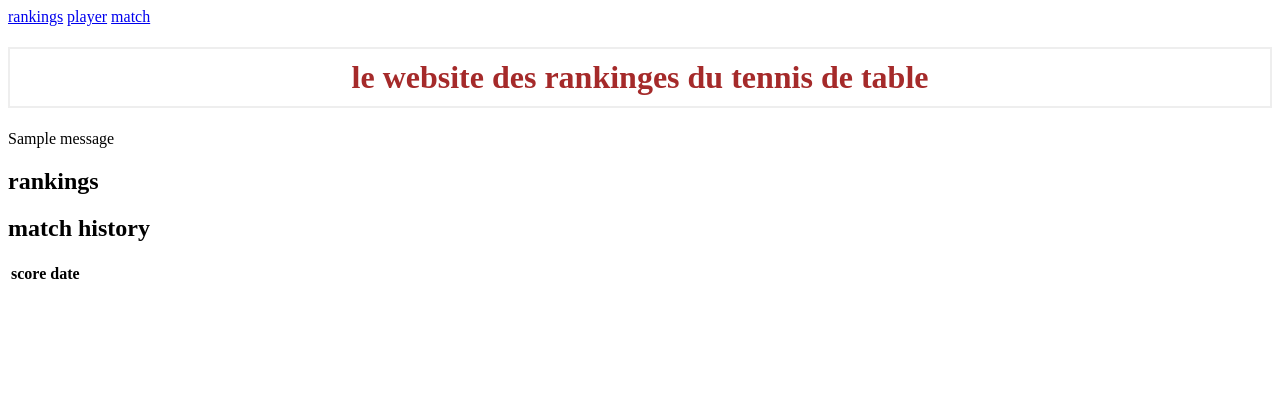
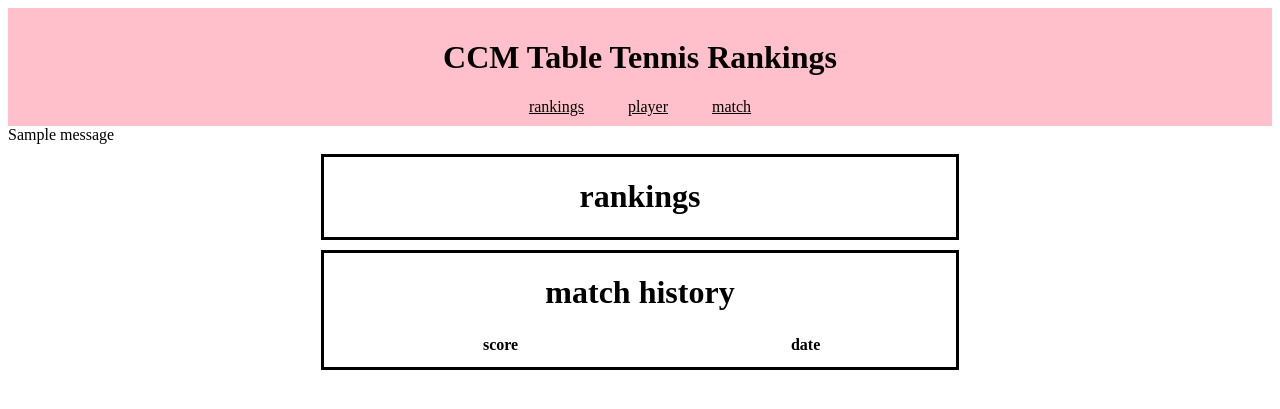
Before and after one commit to mroreoman/tabletennis, a Flask app: page /rankings in a window 1280 px wide. Shown: the top 409 px of the page. Run offline with Flask 3, Linux system fonts and the light colour scheme; one stand-in notice (Sample message) is shown; data that the repository does not hold is empty.

Commit message:
front end work (rankings page)

```diff
--- a/static/css/style.css
+++ b/static/css/style.css
@@ -1,8 +1,35 @@
+header {
+    color: black;
+    text-align: center;
+    background-color: pink;
+    padding: 10px;
+}
+
+nav a {
+    color: inherit;
+    margin: 0 20px;
+}
+
 h1 {
-    border: 2px #eee solid;
-    color: brown;
     text-align: center;
-    padding: 10px;
+}
+
+ol {
+    padding-left: 0;
+    list-style: upper-alpha inside;
+}
+
+.block {
+    margin: 10px auto;
+    /* width: calc(100% - 4rem); */
+    width: 50%;
+    border-style: solid;
+}
+
+.center {
+    margin: 10px auto;
+    width: calc(100% - 20px);
+    /* padding: 10px; */
 }
 
 .dropdown-content {
--- a/templates/base.html
+++ b/templates/base.html
@@ -7,16 +7,19 @@
     </head>
 
     <body>
-        <nav class="navbar">
-            <a href="/rankings">rankings</a>
-            <a href="/player">player</a>
-            <a href="/match">match</a>
-        </nav>
+        <header>
+            <h1>CCM Table Tennis Rankings</h1>
 
-        <h1>le website des rankinges du tennis de table</h1>
+            <nav>
+                <a href="/rankings">rankings</a>
+                <a href="/player">player</a>
+                <a href="/match">match</a>
+            </nav>
+        </header>
+
         <div class="container">
             {% for message in get_flashed_messages() %}
-                <div>{{ message }}</div>
+                <div class="message">{{ message }}</div>
             {% endfor %}
             {% block content %} {% endblock %}
         </div>
--- a/templates/rankings.html
+++ b/templates/rankings.html
@@ -1,15 +1,18 @@
 {% extends 'base.html' %}
 
 {% block content %}
-    <h2>rankings</h2>
-    <ol>
+    <div class="block" id="rankings">
+        <h1>rankings</h1>
+        <ol class="center">
             {% for player in players %}
                 <li>{{ player['name'] }} {{ player['elo'] }}</li>
             {% endfor %}
         </ol>
+    </div>
 
-    <h2>match history</h2>
-    <table>
+    <div class="block">
+        <h1>match history</h1>
+        <table class="center">
             <tr>
                 <th>score</th>
                 <th>date</th>
@@ -21,4 +24,5 @@
             </tr>
             {% endfor %}
         </table>
+    </div>
 {% endblock %}
```
Also changed, not shown: init_db.py (+19 -15 lines). Lines whose indentation alone changed are shown as unchanged.
